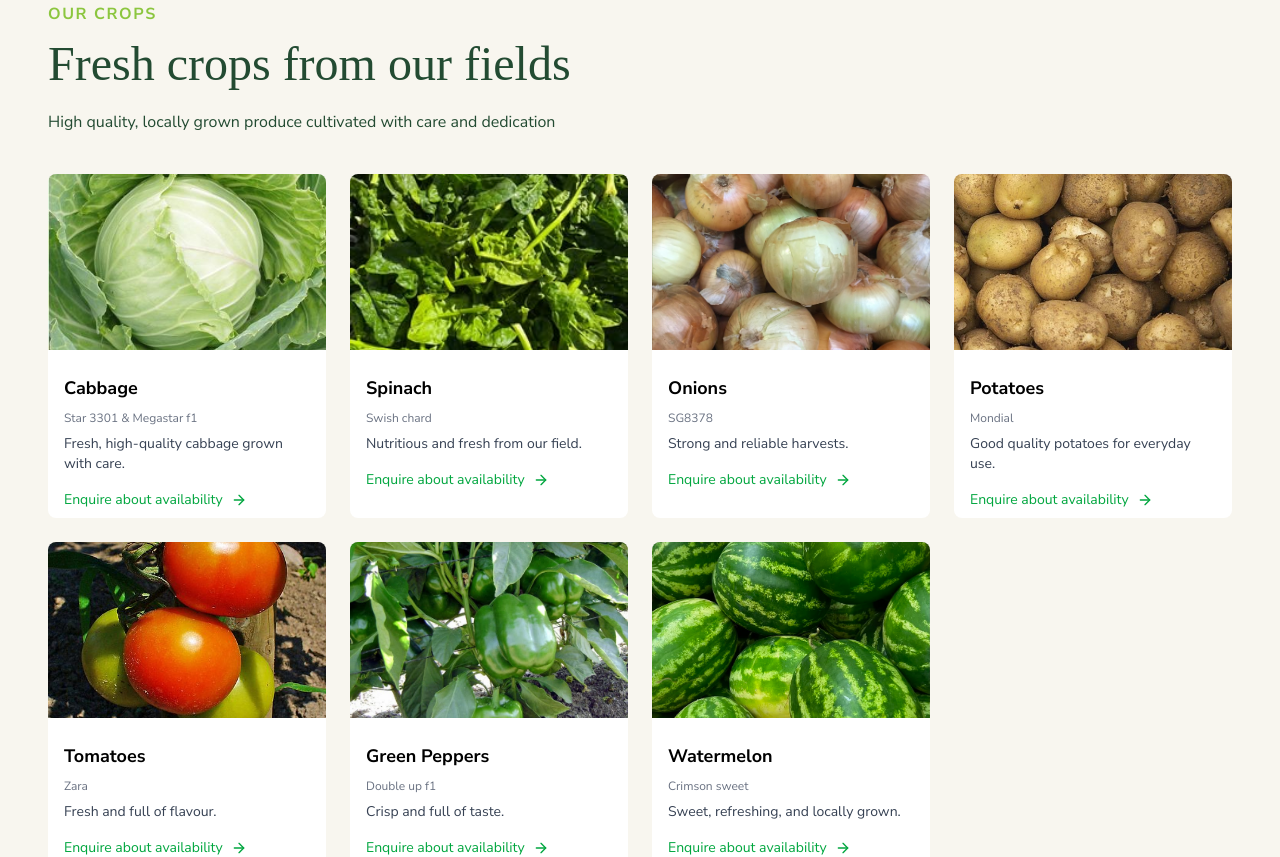
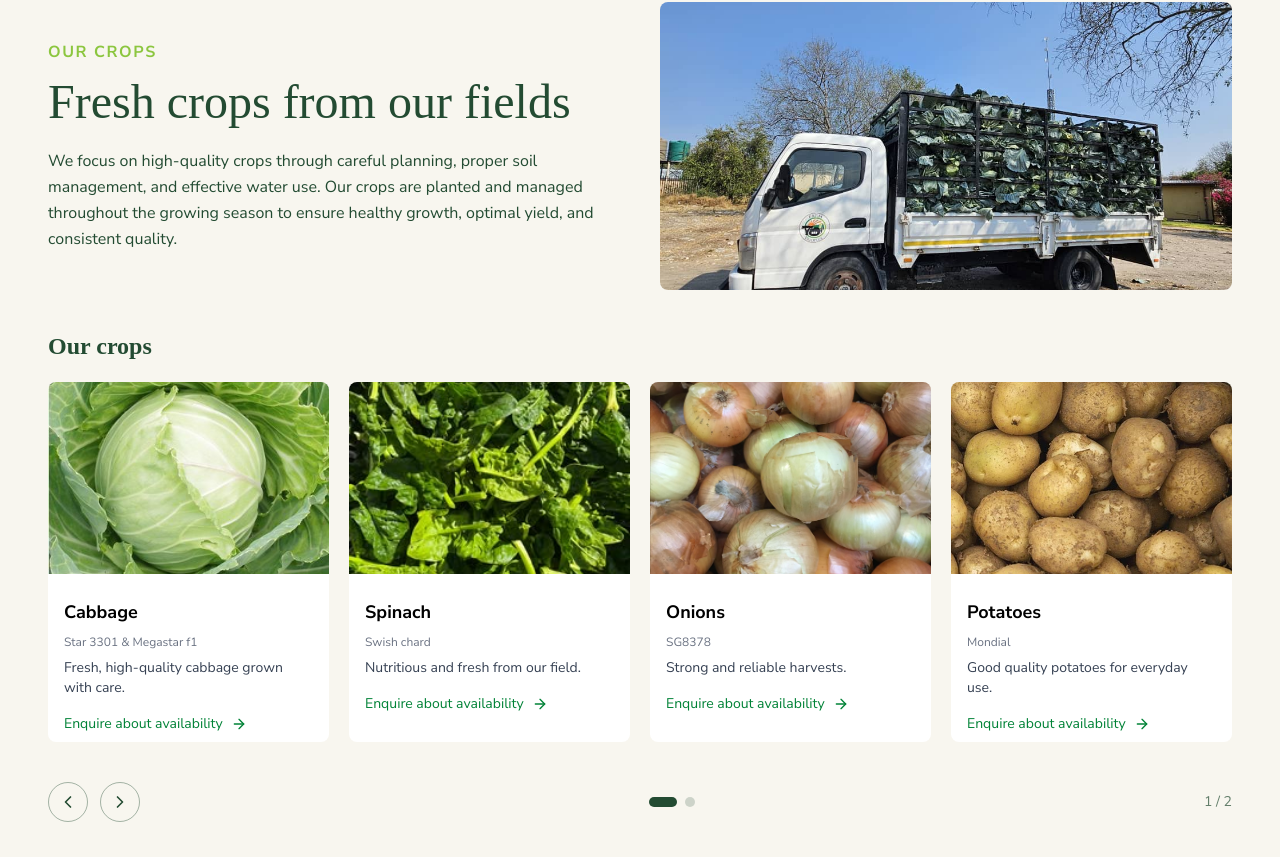
Before and after one commit to Fynecode/farm-vredelus869, a Vue app: page /products in a window 1280 px wide. Shown: the part 526-1383 px from the top of the page. Built offline with nearby package versions, Linux system fonts and the light colour scheme.

Commit message:
Chore: update product page information

```diff
--- a/src/components/sections/products/crops.vue
+++ b/src/components/sections/products/crops.vue
@@ -1,7 +1,9 @@
+
 <script setup lang="ts">
-    import SectionHeader from '../../common/Section-header.vue';
-    import SectionLayout from '../../layout/SectionLayout.vue';
-    import productCard from '../../common/Product-card-full.vue'
+import { computed, ref } from 'vue'
+import SectionHeader from '../../common/Section-header.vue'
+import SectionLayout from '../../layout/SectionLayout.vue'
+import ProductCard from '../../common/Product-card-full.vue'
 
 import cabbage from '@/assets/cabbage.jpg'
 import spinach from '@/assets/Spinach.jpg'
@@ -10,11 +12,17 @@
 import onion from '@/assets/onion.jpg'
 import peppers from '@/assets/green_peppers.jpg'
 import watermelon from '@/assets/watermelon.jpg'
+import cabbage2 from '@/assets/IMG-20261016-WA0004.jpg'
 
-    import { ArrowRight } from 'lucide-vue-next';
-    import { RouterLink } from 'vue-router';
+import {
+  ArrowRight,
+  ChevronLeft,
+  ChevronRight,
+} from 'lucide-vue-next'
+import { RouterLink } from 'vue-router'
 
 const crops = [
+  [
     {
       title: 'Cabbage',
       variety: 'Star 3301 & Megastar f1',
@@ -39,6 +47,8 @@
       description: 'Good quality potatoes for everyday use.',
       image: potatoes,
     },
+  ],
+  [
     {
       title: 'Tomatoes',
       variety: 'Zara',
@@ -57,32 +67,194 @@
       description: 'Sweet, refreshing, and locally grown.',
       image: watermelon,
     },
+  ],
 ]
+
+const pageNum = ref(0)
+const direction = ref<'next' | 'prev'>('next')
+
+const changePage = (page: number) => {
+  direction.value = page > pageNum.value ? 'next' : 'prev'
+  pageNum.value = page
+}
+
+const nextPage = () => {
+  changePage((pageNum.value + 1) % crops.length)
+}
+
+const prevPage = () => {
+  changePage((pageNum.value - 1 + crops.length) % crops.length)
+}
 </script>
 
 <template>
   <SectionLayout>
+    <section class="space-y-8 sm:space-y-10">
+      <!-- Section introduction -->
+      <div class="grid grid-cols-1 items-center gap-6 sm:gap-8 lg:grid-cols-2 lg:gap-10">
         <SectionHeader>
-            <template #title>
-                Our crops
-            </template>
-            <template #subtitle>
-               Fresh crops from our fields
-            </template>
-            <p class="text-farm-green">High quality, locally grown produce cultivated with care and dedication</p>
+          <template #title>Our crops</template>
+          <template #subtitle>Fresh crops from our fields</template>
+
+          <p class="text-sm leading-relaxed text-farm-green sm:text-base">
+            We focus on high-quality crops through careful planning,
+            proper soil management, and effective water use. Our crops
+            are planted and managed throughout the growing season to
+            ensure healthy growth, optimal yield, and consistent quality.
+          </p>
         </SectionHeader>
 
-        <div class="grid grid-cols-1 md:grid-cols-2 lg:grid-cols-4 gap-6 mt-10">
-            <productCard v-for="item in crops" class="hover:scale-105 transition-transform duration-300 cursor-pointer">
+        <img
+          :src="cabbage2"
+          alt="Cabbage growing at Farm Vredelus"
+          class="h-52 w-full rounded-lg object-cover sm:h-64 lg:h-72"
+        />
+      </div>
+
+
+    <!-- Carousel heading -->
+    <div class="mt-10 mb-5">
+    <h3 class="text-xl font-heading font-bold text-farm-green sm:text-2xl">
+        Our crops
+    </h3>
+    </div>
+
+    <!-- Continuous horizontal carousel -->
+    <div class="overflow-hidden">
+    <div
+        class="flex transition-transform duration-500 ease-in-out motion-reduce:transition-none"
+        :style="{ transform: `translateX(-${pageNum * 100}%)` }"
+    >
+        <div
+        v-for="(page, index) in crops"
+        :key="index"
+        class="w-full shrink-0"
+        >
+        <div
+            class="grid gap-5"
+            :class="
+                page.length === 3
+                ? 'grid-cols-1 sm:grid-cols-3'
+                : 'grid-cols-1 sm:grid-cols-2 lg:grid-cols-4'
+            "
+        >
+            <ProductCard
+            v-for="item in page"
+            :key="item.title"
+            class="h-full transition-transform duration-300 hover:-translate-y-1"
+            >
             <template #image>
-                    <img :src="item.image" class="w-full max-h-44 object-cover object-center rounded-t-lg"/>
+                <img
+                :src="item.image"
+                :alt="item.title"
+                loading="lazy"
+                class="h-44 w-full rounded-t-lg object-cover sm:h-48"
+                />
             </template>
+
             <template #title>{{ item.title }}</template>
             <template #variety>{{ item.variety }}</template>
             <template #description>{{ item.description }}</template>
-                <RouterLink to="/contact" class="flex flex-row items-center gap-2 text-sm text-green-600 hover:text-green-800/40 transition">Enquire about availability <ArrowRight class="size-4"/> </RouterLink>
-            </productCard>
+
+            <template #default>
+                <RouterLink
+                to="/contact"
+                class="mt-auto inline-flex items-center gap-2 text-sm text-green-700 transition hover:text-green-900"
+                >
+                Enquire about availability
+                <ArrowRight class="size-4 shrink-0" />
+                </RouterLink>
+            </template>
+            </ProductCard>
         </div>
+        </div>
+    </div>
+    </div>
+
+    <!-- Carousel controls -->
+    <div class="mt-6 flex flex-wrap items-center justify-between gap-4">
+    <div class="flex items-center gap-3">
+        <button
+        type="button"
+        aria-label="Previous crops"
+        @click="prevPage"
+        class="flex size-10 items-center justify-center rounded-full border border-farm-green/40 text-farm-green transition hover:bg-farm-green hover:text-white focus-visible:outline-2 focus-visible:outline-offset-2 focus-visible:outline-farm-green"
+        >
+        <ChevronLeft class="size-5" />
+        </button>
+
+        <button
+        type="button"
+        aria-label="Next crops"
+        @click="nextPage"
+        class="flex size-10 items-center justify-center rounded-full border border-farm-green/40 text-farm-green transition hover:bg-farm-green hover:text-white focus-visible:outline-2 focus-visible:outline-offset-2 focus-visible:outline-farm-green"
+        >
+        <ChevronRight class="size-5" />
+        </button>
+    </div>
+
+    <div class="flex items-center gap-2" aria-label="Carousel pages">
+        <button
+        v-for="(_, index) in crops"
+        :key="index"
+        type="button"
+        :aria-label="`Go to crop page ${index + 1}`"
+        :aria-current="pageNum === index ? 'true' : undefined"
+        @click="changePage(index)"
+        class="h-2.5 rounded-full transition-all duration-300"
+        :class="
+            pageNum === index
+            ? 'w-7 bg-farm-green'
+            : 'w-2.5 bg-farm-green/20 hover:bg-farm-green/50'
+        "
+        />
+    </div>
+
+    <span class="text-sm text-farm-green/70">
+        {{ pageNum + 1 }} / {{ crops.length }}
+    </span>
+    </div>
+
+    </section>
   </SectionLayout>
+</template>
 
-</template>
+<style scoped>
+.slide-next-enter-active,
+.slide-next-leave-active,
+.slide-prev-enter-active,
+.slide-prev-leave-active {
+  transition:
+    opacity 250ms ease,
+    transform 250ms ease;
+}
+
+.slide-next-enter-from {
+  opacity: 0;
+  transform: translateX(35px);
+}
+
+.slide-next-leave-to {
+  opacity: 0;
+  transform: translateX(-35px);
+}
+
+.slide-prev-enter-from {
+  opacity: 0;
+  transform: translateX(-35px);
+}
+
+.slide-prev-leave-to {
+  opacity: 0;
+  transform: translateX(35px);
+}
+
+@media (prefers-reduced-motion: reduce) {
+  .slide-next-enter-active,
+  .slide-next-leave-active,
+  .slide-prev-enter-active,
+  .slide-prev-leave-active {
+    transition-duration: 0.01ms;
+  }
+}
+</style>
--- a/src/components/sections/products/livestock.vue
+++ b/src/components/sections/products/livestock.vue
@@ -15,19 +15,19 @@ const livestock = [
     {
         title: 'Cattle',
         description:
-            'Discover our cattle and enquire about current availability.',
+            'Healthy and well managed Santa Getrudis cattle that form a key part of our livestock operations',
         image: cattle,
     },
     {
         title: 'Goats',
         description:
-            'Learn more about our goats and ask about availability.',
+            'Strong and resilient Boer goats, raised with case and good management practices',
         image: goats,
     },
     {
         title: 'Chicken',
         description:
-            'Contact us to learn about our poultry and current availability.',
+            'Quality chickens, raised as part of our diverse livestock offering',
         image: chicken,
     },
 ]
@@ -46,9 +46,7 @@ const livestock = [
 
             <template #default>
                 <p class="max-w-xl leading-relaxed text-gray-600">
-                    Livestock is part of our farming operation. Get in touch
-                    to learn more about our animals and enquire about current
-                    availability.
+                    We raise cattle, goats, and chickens, contributing to the diversity of Farm Vredelus869's agricultural operations. Our livestock production focuses on grazing management, animal health, proper handling, and production planning to support the well-being of the animals and the farm's overall production.
                 </p>
             </template>
         </SectionHeader>
```
Lines whose indentation alone changed are shown as unchanged.
